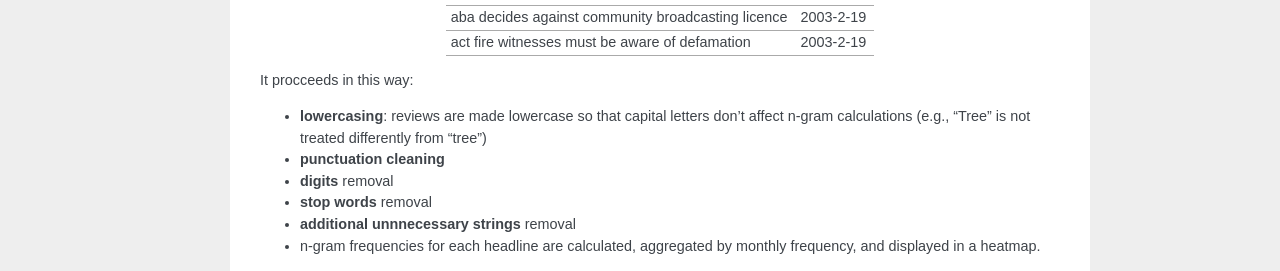
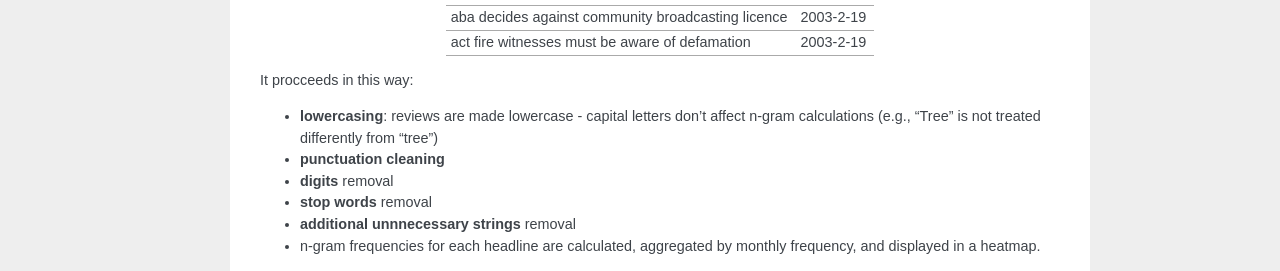
Before and after one commit to PetrKorab/Arabica, a Sphinx documentation site: the page built from docs/source/Heatmap.rst, in a window 1280 px wide. Shown: the part 552-823 px from the top of the page. Built offline with Sphinx 7.4.7, drawn with Linux system fonts in a browser that asks for light colours.

Commit message:
Update Heatmap.rst

```diff
--- a/docs/source/Heatmap.rst
+++ b/docs/source/Heatmap.rst
@@ -45,7 +45,7 @@ The data subset looks liks this:
 
 It procceeds in this way:
 
-* **lowercasing**: reviews are made lowercase so that capital letters don't affect n-gram calculations (e.g., "Tree" is not treated differently from "tree")
+* **lowercasing**: reviews are made lowercase - capital letters don't affect n-gram calculations (e.g., "Tree" is not treated differently from "tree")
 
 * **punctuation cleaning**
 
```
